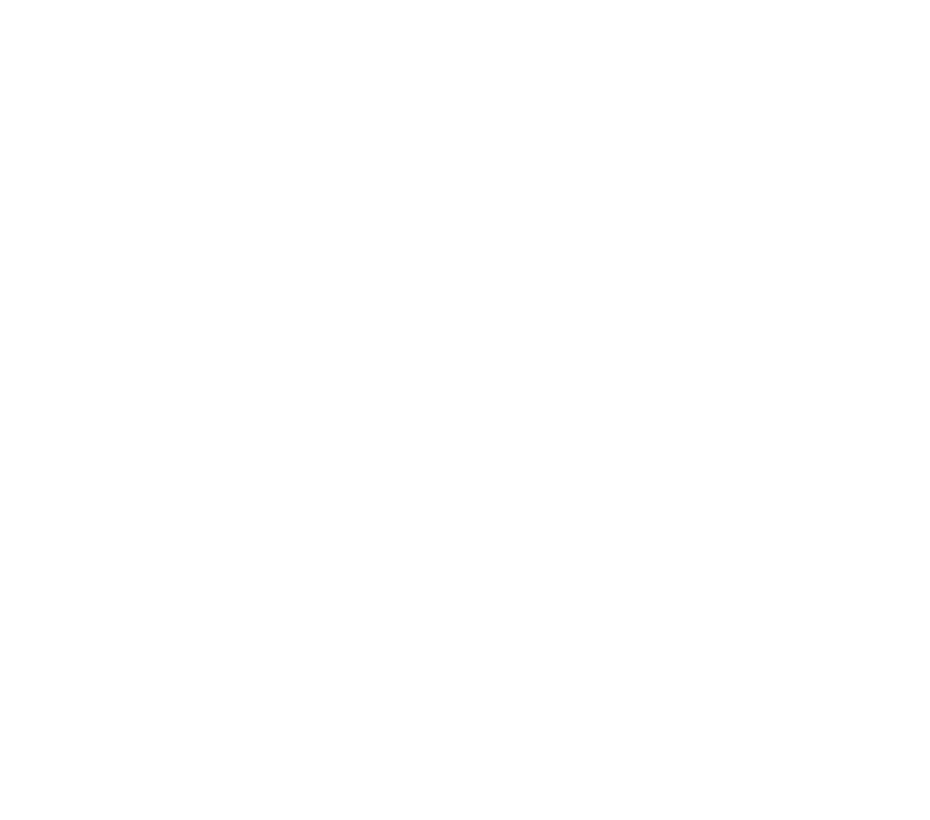
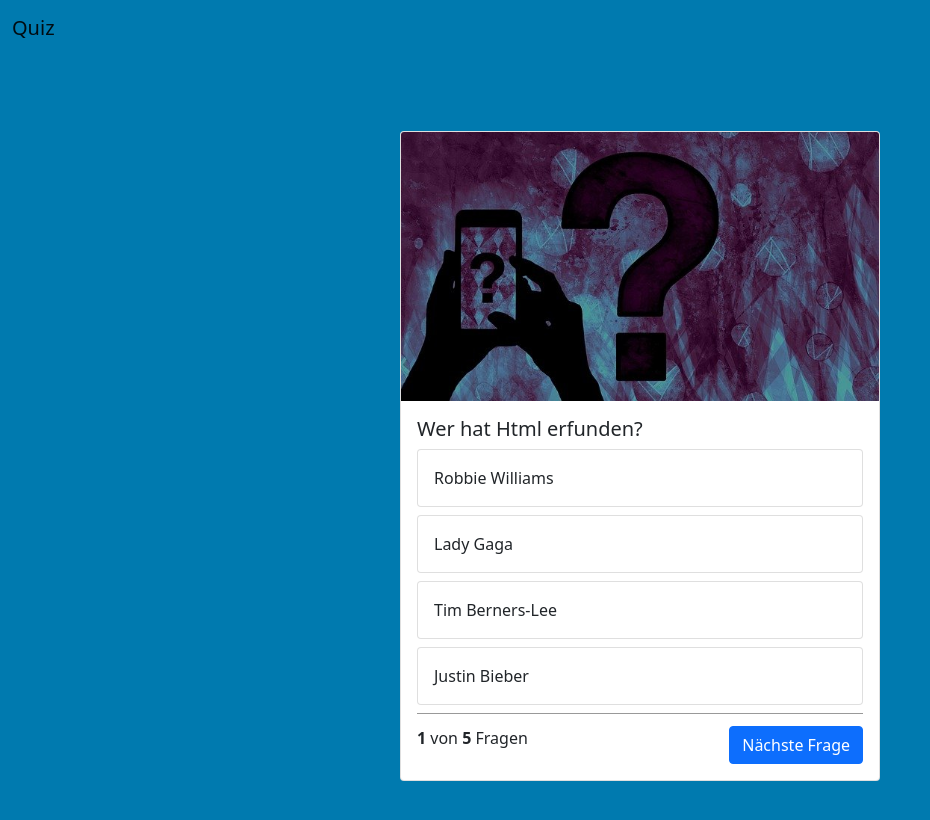
Before and after one commit to Ayman-hub-web/Quiz, a website: page index.html in a window 1280 px wide. Shown: the whole page, without its empty margins (0-930 px from the left). Drawn offline with nearby package versions, Linux system fonts and the light colour scheme.

Commit message:
Some changes and more Functions

```diff
--- a/css/quiz.css
+++ b/css/quiz.css
@@ -0,0 +1,31 @@
+body {
+    margin: 0;
+    min-height: 100vh;
+    background-color: #007AAF;
+}
+
+.container {
+    width: 100%;
+    min-height: 100vh;
+    display: flex;
+    flex-direction: column;
+    align-items: center;
+    justify-content: center;
+}
+
+.quiz-card {
+    width: 30rem;
+}
+
+.card-hover:hover {
+    cursor: pointer;
+    background-color: rgba(0, 0, 0, 0.05);
+}
+
+.quesion-footer {
+    display: flex;
+    flex-direction: row;
+    justify-content: space-between;
+    border-top: 1px solid rgba(0, 0, 0, 0.4);
+    padding-top: 12px;
+}
--- a/index.html
+++ b/index.html
@@ -5,10 +5,49 @@
     <meta charset="UTF-8">
     <meta http-equiv="X-UA-Compatible" content="IE=edge">
     <meta name="viewport" content="width=device-width, initial-scale=1.0">
+    <link rel="stylesheet" href="node_modules/bootstrap/dist/css/bootstrap.min.css">
+    <link rel="stylesheet" href="css/quiz.css">
+    <script src="js/quiz.js"></script>
     <title>Quiz</title>
 </head>
 
-<body>
+<body onload="render()">
+    <nav class="navbar navbar-light">
+        <div class="container-fluid">
+            <a class="navbar-brand" href="#">Quiz</a>
+        </div>
+    </nav>
+    <div class="container" id="content">
+        <!-- <div class="card quiz-card">
+            <img src="img/quizLogo.jpg" class="card-img-top" alt="...">
+            <div class="card-body">
+                <h5 class="card-title">Frage</h5>
+                <div class="card mb-2">
+                    <div class="card-body">
+                        Antwort
+                    </div>
+                </div>
+                <div class="card mb-2">
+                    <div class="card-body">
+                        Antwort
+                    </div>
+                </div>
+                <div class="card mb-2">
+                    <div class="card-body">
+                        Antwort
+                    </div>
+                </div>
+                <div class="card mb-2">
+                    <div class="card-body">
+                        Antwort
+                    </div>
+                </div>
+                <div class="quesion-footer">
+                    <span><b>1</b> von <b>5</b> Fragen</span> <button class="btn btn-primary">Nächste Frage</button>
+                </div>
+            </div>
+        </div> -->
+    </div>
 
 </body>
 
--- a/js/quiz.js
+++ b/js/quiz.js
@@ -0,0 +1,58 @@
+let questions = [
+    { 'question': 'Wer hat Html erfunden?', 'answer_1': 'Robbie Williams', 'answer_2': 'Lady Gaga', 'answer_3': 'Tim Berners-Lee', 'answer_4': 'Justin Bieber', 'answer_5': 3 },
+    { 'question': 'Wie bindet man eine Webseite in einer Webseite?', 'answer_1': 'Mit dem Tag a', 'answer_2': 'Mit dem Tag b', 'answer_3': 'Mit dem Tag h1', 'answer_4': 'Mit dem Tag i', 'answer_5': 1 },
+    { 'question': 'Wie erstellt man einen kursiven Text?', 'answer_1': 'Mit dem Tag c', 'answer_2': 'Mit dem Tag i', 'answer_3': 'Mit dem Tag table', 'answer_4': 'Mit dem Tag br', 'answer_5': 2 },
+    { 'question': 'Wie ändert man die Schriftgröße?', 'answer_1': 'Mit der Eigenschaft color', 'answer_2': 'Mit der Eigenschaft font-weight', 'answer_3': 'TMit der Eigenschaft display', 'answer_4': 'Mit der Eigenschaft font-size', 'answer_5': 4 },
+    { 'question': 'Wie ändert man die Hintergrundfarbe?', 'answer_1': 'der Eigenschaft Background ', 'answer_2': 'der Eigenschaft background-color', 'answer_3': 'der Eigenschaft color', 'answer_4': 'der Eigenschaft background-image', 'answer_5': 2 },
+];
+let result = [];
+
+let currentQuestion = 0;
+
+function render() {
+    //nextCurrentPage(currentQuestion);
+    let content = document.getElementById('content');
+    content.innerHTML = '';
+    content.innerHTML = ` <div class="card quiz-card">
+    <img src="img/quizLogo.jpg" class="card-img-top" alt="...">
+    <div class="card-body" id="card_body">
+        <h5 class="card-title" id="allQuestions">Frage</h5>`;
+    for (let i = 1; i < questions.length; i++) {
+        document.getElementById('card_body').innerHTML += `<div class="card mb-2">
+            <div class="card-body card-hover" id="card_body_in${i}" onclick=getRightColor(${i})>`;
+        document.getElementById('allQuestions').innerHTML = questions[currentQuestion].question;
+        document.getElementById('card_body_in' + i).innerHTML += questions[currentQuestion]['answer_' + i];
+        document.getElementById('card_body_in' + i).innerHTML += `</div></div>`;
+    }
+    //document.getElementById('card_body').innerHTML += `</div></div>`;
+
+    document.getElementById('card_body').innerHTML += `<div class="quesion-footer">
+            <span><b>${currentQuestion + 1}</b> von <b>${questions.length}</b> Fragen</span> <button class="btn btn-primary" onclick="nextCurrentPage(${currentQuestion})">Nächste Frage</button>
+        </div>
+    </div>
+</div>`;
+}
+
+function nextCurrentPage() {
+    if (currentQuestion < questions.length) {
+        currentQuestion++;
+        render();
+    }
+}
+
+function getRightColor(i) {
+    if (i == questions[currentQuestion]['answer_' + 5]) {
+        document.getElementById('card_body_in' + i).classList.add('bg-success');
+        pushResult(i);
+    } else {
+        document.getElementById('card_body_in' + i).classList.add('bg-danger');
+    }
+}
+
+function pushResult(key) {
+    if (result.includes(key)) {
+        alert('Sie haben schon geantwortet!!');
+    } else {
+        result.push(key);
+    }
+}
```
Also changed, not shown: img/quizLogo.jpg (added).
